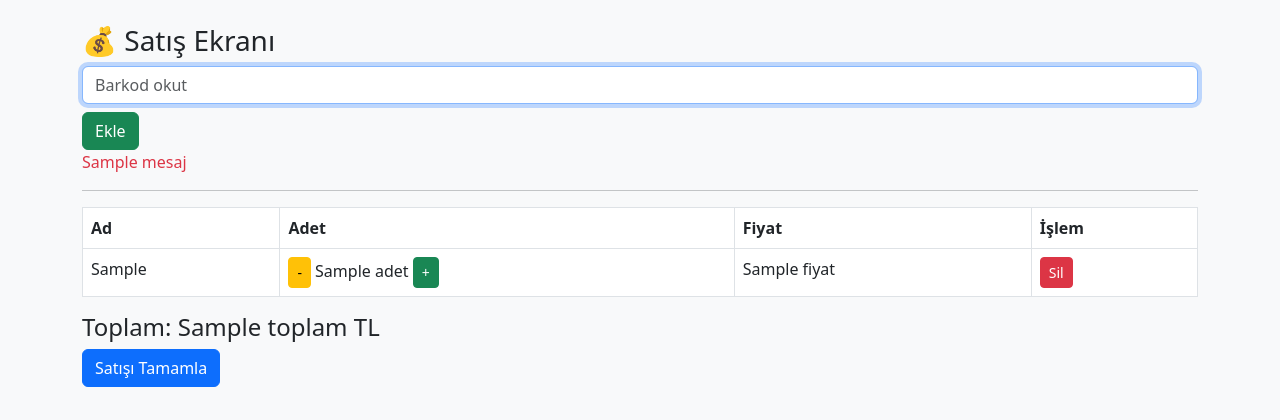
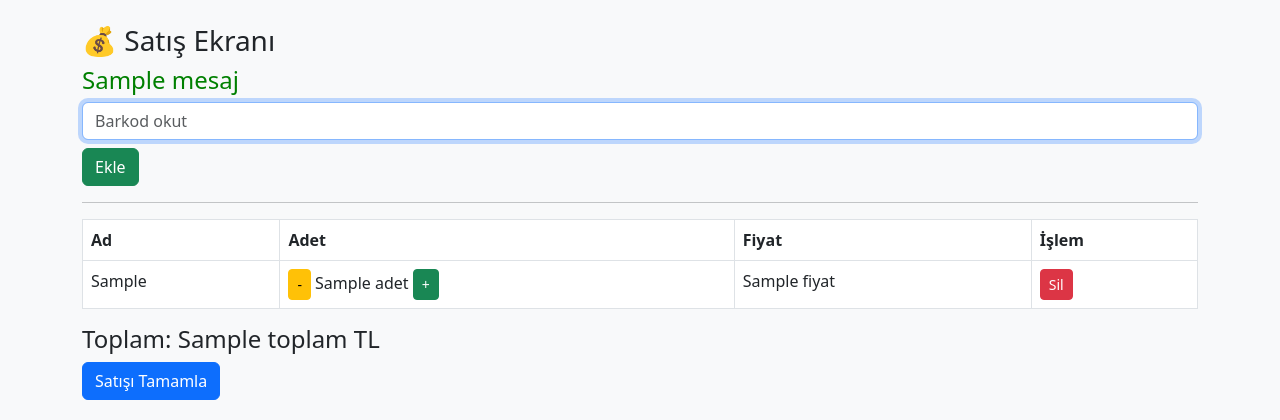
Before and after one commit to hasankucukali/kitap_sistem, a Flask app: template templates/satis.html in a window 1280 px wide. Shown: the part 54-474 px from the top of the page. Run offline with Flask 3, Linux system fonts and the light colour scheme; the template is opened without the code that fills it: most values are stand-ins (such as "Sample title", 1, 10 or a date in 2020); some libraries are stand-ins or nearby versions.

Commit message:
satis.html

```diff
--- a/templates/satis.html
+++ b/templates/satis.html
@@ -20,12 +20,16 @@
 
 <h3>💰 Satış Ekranı</h3>
 
+{% if mesaj %}
+<h4 style="color:green;">{{ mesaj }}</h4>
+{% endif %}
+
 <form method="post">
     <input name="barkod" class="form-control" placeholder="Barkod okut" autofocus>
     <button class="btn btn-success mt-2">Ekle</button>
 </form>
 
-<p class="text-danger">{{mesaj}}</p>
+
 
 <hr>
 
```
